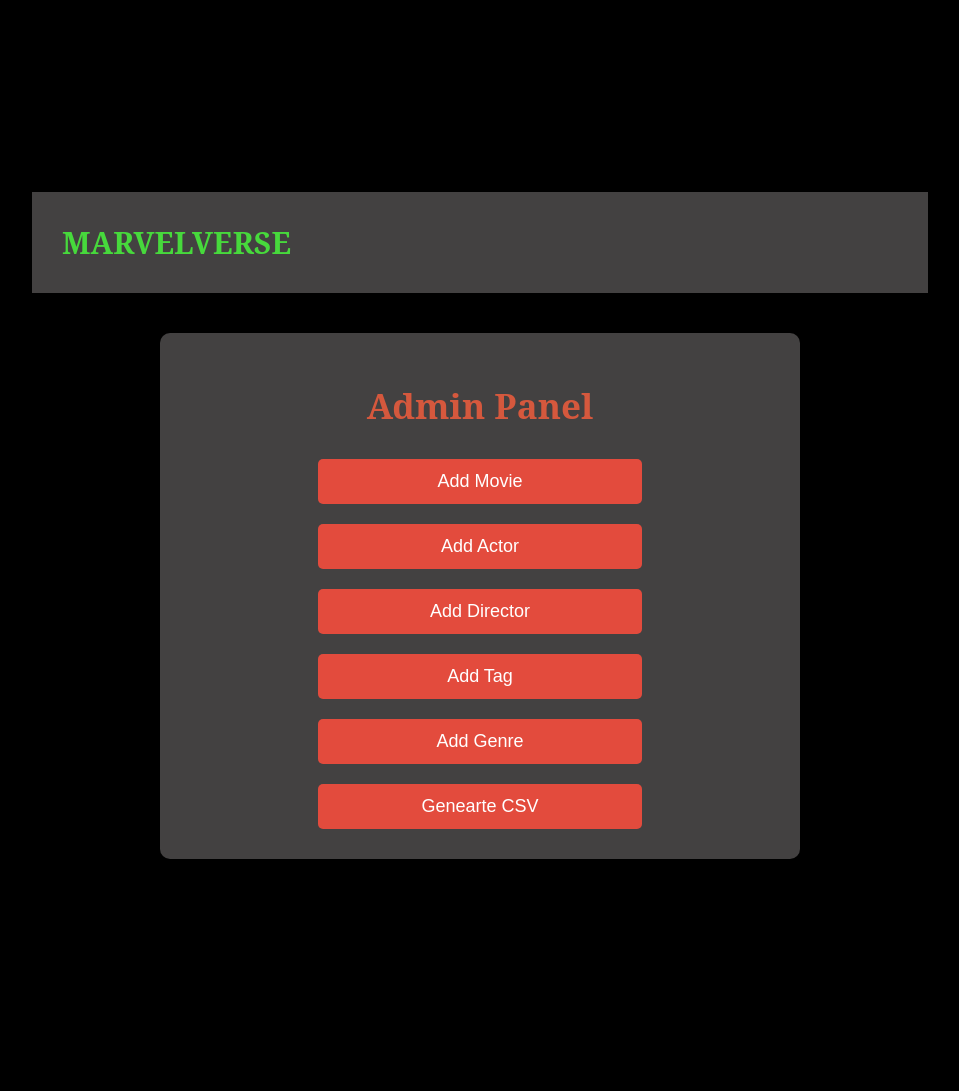
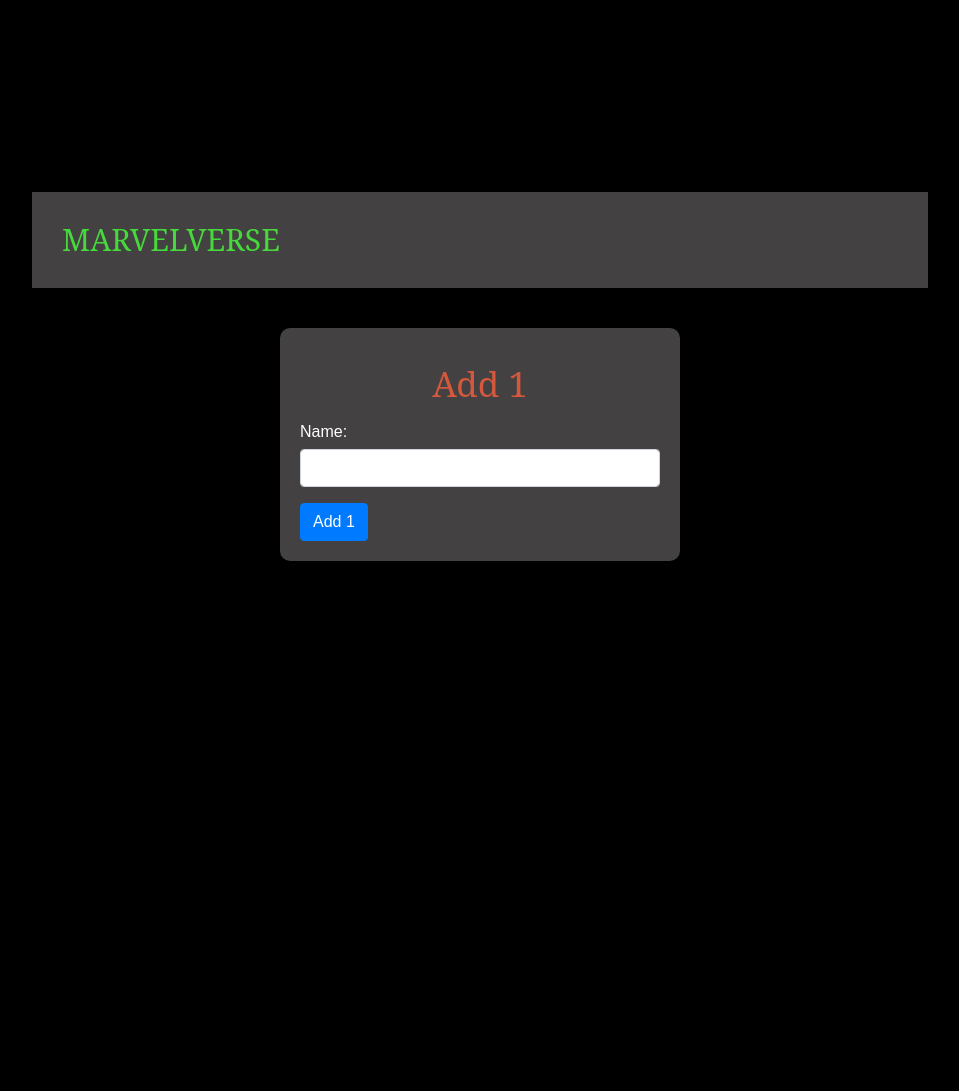
Before and after one commit to Aditya285-S/Marvel-verse-web-appilication, a Django app: page /admin-url/1/ in a window 1280 px wide. Shown: the whole page, without its empty margins (160-1119 px from the left). After the commit the page ends 561 px from the top, so only its background shows below. Run offline with Django 4.2, Linux system fonts and the light colour scheme; a user stored in the database is signed in; parts of the project's set-up code (start-up, migrations or seed data) failed here and were passed over; some libraries are stand-ins or nearby versions.

Commit message:
Update add.html

```diff
--- a/marvel/templates/add.html
+++ b/marvel/templates/add.html
@@ -1,5 +1,13 @@
 {% extends 'head.html' %}
 {% load static %}
+
+{% block header %}
+	<link rel="stylesheet" href="https://stackpath.bootstrapcdn.com/bootstrap/4.1.3/css/bootstrap.min.css"
+	integrity="sha384-MCw98/SFnGE8fJT3GXwEOngsV7Zt27NXFoaoApmYm81iuXoPkFOJwJ8ERdknLPMO"
+	crossorigin="anonymous">
+	<script src="https://ajax.googleapis.com/ajax/libs/jquery/3.3.1/jquery.min.js"></script>
+{% endblock header %}
+
 
 {% block content %}
 <header>
@@ -14,22 +22,20 @@
   <div class="messages">
       {% for message in messages %}
           <div class="alert {% if message.tags %} alert-{{ message.tags }} {% endif %}" role="alert">
-              {{ message }}
+            {{ message }}
           </div>
       {% endfor %}
   </div>
-  {% endif %}
+{% endif %}
 
-<div class="admin-container">
-    <h2 class="admin-title">Admin Panel</h2>
-
-    <div class="admin-buttons">
-        <a href="{% url 'add-movie' %}" name="movie" class="admin-btn">Add Movie</a>
-        <a href="{% url 'add-details' 'Actor' %}" class="admin-btn">Add Actor</a>
-        <a href="{% url 'add-details' 'Director' %}" class="admin-btn">Add Director</a>
-        <a href="{% url 'add-details' 'Tag' %}" class="admin-btn">Add Tag</a>
-        <a href="{% url 'add-details' 'Genre' %}" class="admin-btn">Add Genre</a>
-        <a href="{% url 'genearte-csv'%}" class="admin-btn">Genearte CSV</a>
-    </div>
+<div class="login-container">
+    <h2 class="login-title">{{type}} {{title}}</h2>
+    <form method="POST" enctype="multipart/form-data">
+        {% csrf_token %}
+        <div class="form-group">
+			{{ form.as_p }}
+        </div>
+        <button type="submit" class="btn btn-primary">{{type}} {{title}}</button>
+    </form>
 </div>
-{% endblock content %}
+{% endblock %}
```
